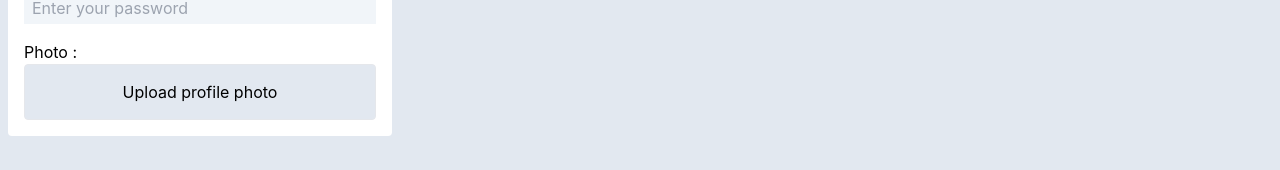
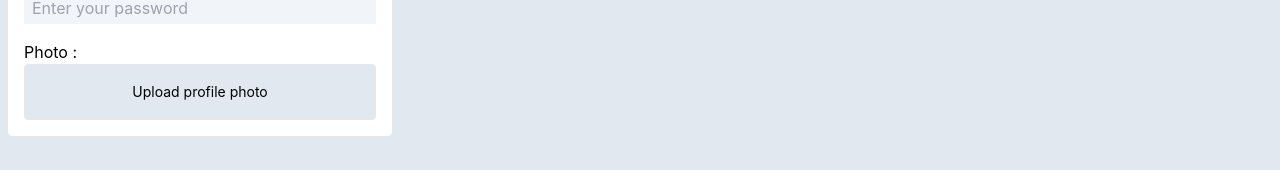
Before and after one commit to million-dollar-dev/chat-app-fronted-2024, a React (Create React App) app in the folder client/: page /register in a window 1280 px wide. Shown: the part 372-542 px from the top of the page. Built offline with nearby package versions, Linux system fonts and the light colour scheme.

Commit message:
feat: add upload file handler

```diff
--- a/client/src/pages/RegisterPage.js
+++ b/client/src/pages/RegisterPage.js
@@ -7,18 +7,25 @@ const RegisterPage = () => {
     password: "",
     profile_pic: ""
   });
+  const [uploadPhoto, setUploadPhoto] = useState("");
 
   const handleOnChange = (e) => {
-    const {name, value} = e.target
+    const {name, value} = e.target;
 
     setData((preve) => {
       return {
         ...preve,
         [name]: value
-      }
+      };
     });
   };
 
+  const handleUploadChange = (e) => {
+    const file = e.target.files[0];
+
+    setUploadPhoto(file);
+  }
+  console.log('uploadPhoto', uploadPhoto)
   return (
     <div className='mt-5'>
       <div className='bg-white w-full max-w-sm mx-2 rounded overflow-hidden p-4'>
@@ -68,7 +75,11 @@ const RegisterPage = () => {
           <div className="flex flex-col gap-1">
             <label htmlFor='profile_pic'>Photo :
             <div className="h-14 bg-slate-200 flex justify-center items-center border rounded hover:border-primary cursor-pointer">
-              <p>Upload profile photo</p>
+              <p className='text-sm'>
+                {
+                  uploadPhoto.name ? uploadPhoto?.name : "Upload profile photo"
+                }
+              </p>
             </div>
             </label>
             <input
@@ -76,6 +87,7 @@ const RegisterPage = () => {
                 id='profile_pic'
                 name='profile_pic'
                 className='bg-slate-100 px-2 py-1 focus:outline-primary hidden'
+                onChange={handleUploadChange}
             />
           </div>
         </form>
```
